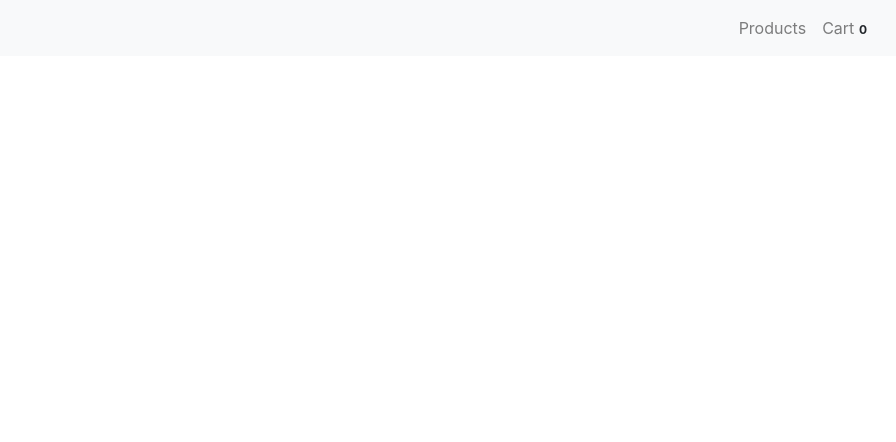
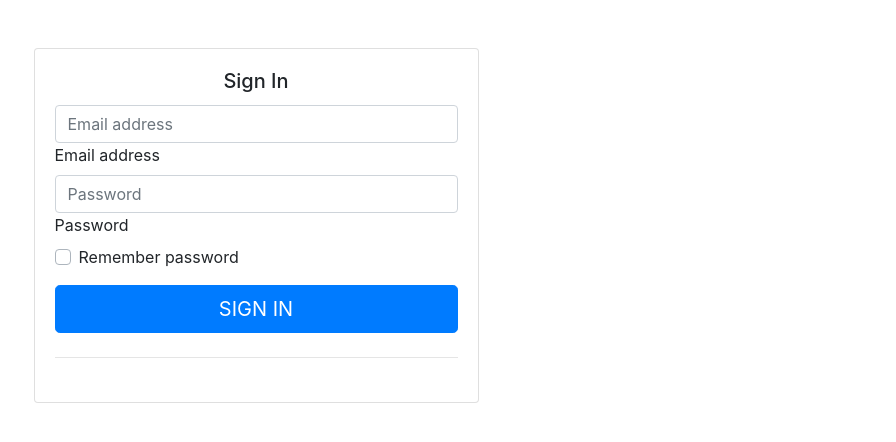
Before and after one commit to dy0917/ezyvet-frontend-test, a React (Create React App) app: page /login in a window 1280 px wide. Shown: the top 442 px of the page, without its empty margins (384-1280 px from the left). Built offline with nearby package versions, Linux system fonts and the light colour scheme.

Commit message:
add login page

```diff
--- a/src/App.js
+++ b/src/App.js
@@ -1,13 +1,11 @@
 import React from "react";
 import Routes from "./routes";
 import { BrowserRouter } from "react-router-dom";
-import Nav from "./components/Nav";
 export default class App extends React.Component {
   render() {
     return (
       <div className="App">
         <BrowserRouter>
-          <Nav />
           <Routes />
         </BrowserRouter>
       </div>
--- a/src/pages/Cart.js
+++ b/src/pages/Cart.js
@@ -1,14 +1,14 @@
 import React from "react";
 import { useSelector, useDispatch } from "react-redux";
-import { createSelector } from 'reselect'
+import { createSelector } from "reselect";
 import { toDecimal } from "../utils/common";
 import { removeProduct } from "../actions/cartActions";
+import Nav from "../components/Nav";
 import _ from "lodash";
 
-const groupByProductName =
-  createSelector(
+const groupByProductName = createSelector(
   cart => cart,
-    (cart) => {
+  cart => {
     return _.chain(cart)
       .groupBy("name")
       .map((value, key) => ({
@@ -16,16 +16,18 @@ const groupByProductName =
         price: value[0].price,
         products: value
       }))
-        .value()
+      .value();
   }
-  )
+);
 
-export default ()=> {
+export default () => {
   const cart = useSelector(state => state.cart);
-  const productGroups = useSelector(state=>groupByProductName(state.cart))
+  const productGroups = useSelector(state => groupByProductName(state.cart));
 
   const dispatch = useDispatch();
   return (
+    <div>
+      <Nav></Nav>
       <div className="container">
         <h4 className="align-content-center">Cart</h4>
         <table className="table">
@@ -51,8 +53,7 @@ export default ()=> {
                   <td>
                     <button
                       className="btn btn-sm"
-                      onClick={e => dispatch(removeProduct(p))
-                      }
+                      onClick={e => dispatch(removeProduct(p))}
                     >
                       Remove
                     </button>
@@ -69,5 +70,6 @@ export default ()=> {
           </tbody>
         </table>
       </div>
+    </div>
   );
-  }
+};
--- /dev/null
+++ b/src/pages/Login.js
@@ -0,0 +1,42 @@
+import React from "react";
+import { useSelector, useDispatch } from "react-redux";
+import { addProductAsync } from "../actions/cartActions";
+import { toDecimal } from "../utils/common";
+
+export default () => {
+  const products = useSelector(state => state.products);
+//   const dispatch = useDispatch();
+  return (
+    <div class="container">
+    <div class="row">
+      <div class="col-sm-9 col-md-7 col-lg-5 mx-auto">
+        <div class="card card-signin my-5">
+          <div class="card-body">
+            <h5 class="card-title text-center">Sign In</h5>
+            <form class="form-signin">
+              <div class="form-label-group">
+                <input type="email" id="inputEmail" class="form-control" placeholder="Email address" required autofocus/>
+                <label for="inputEmail">Email address</label>
+              </div>
+
+              <div class="form-label-group">
+                <input type="password" id="inputPassword" class="form-control" placeholder="Password" required/>
+                <label for="inputPassword">Password</label>
+              </div>
+
+              <div class="custom-control custom-checkbox mb-3">
+                <input type="checkbox" class="custom-control-input" id="customCheck1"/>
+                <label class="custom-control-label" for="customCheck1">Remember password</label>
+              </div>
+              <button class="btn btn-lg btn-primary btn-block text-uppercase" type="submit">Sign in</button>
+              <hr class="my-4"/>
+              {/* <button class="btn btn-lg btn-google btn-block text-uppercase" type="submit"><i class="fab fa-google mr-2"></i> Sign in with Google</button>
+              <button class="btn btn-lg btn-facebook btn-block text-uppercase" type="submit"><i class="fab fa-facebook-f mr-2"></i> Sign in with Facebook</button> */}
+            </form>
+          </div>
+        </div>
+      </div>
+    </div>
+    </div>
+  );
+};
--- a/src/pages/Products.js
+++ b/src/pages/Products.js
@@ -2,11 +2,14 @@ import React from "react";
 import { useSelector, useDispatch } from "react-redux";
 import { addProductAsync } from "../actions/cartActions";
 import { toDecimal } from "../utils/common";
+import Nav from "../components/Nav";
 
 export default () => {
   const products = useSelector(state => state.products);
   const dispatch = useDispatch();
   return (
+    <div>
+      <Nav></Nav>
       <div className="container">
         <h4 className="align-content-center">Products</h4>
         <table className="table">
@@ -39,5 +42,6 @@ export default () => {
           </tbody>
         </table>
       </div>
+    </div>
   );
 };
--- a/src/pages/index.js
+++ b/src/pages/index.js
@@ -1,2 +1,3 @@
 export { default as Cart } from "./Cart";
 export { default as Products } from "./Products";
+export { default as Login } from "./Login";
--- a/src/routes.js
+++ b/src/routes.js
@@ -1,11 +1,12 @@
 import React from "react";
 import { Route } from "react-router-dom";
-import { Cart, Products } from "./pages";
+import {Login, Cart, Products } from "./pages";
 
 const createRoutes = () => (
   <Route>
     <Route exact path="/" component={Products} />
     <Route exact path="/cart" component={Cart} />
+    <Route exact path="/login" component={Login} />
   </Route>
 );
 
```
Lines whose indentation alone changed are shown as unchanged.
